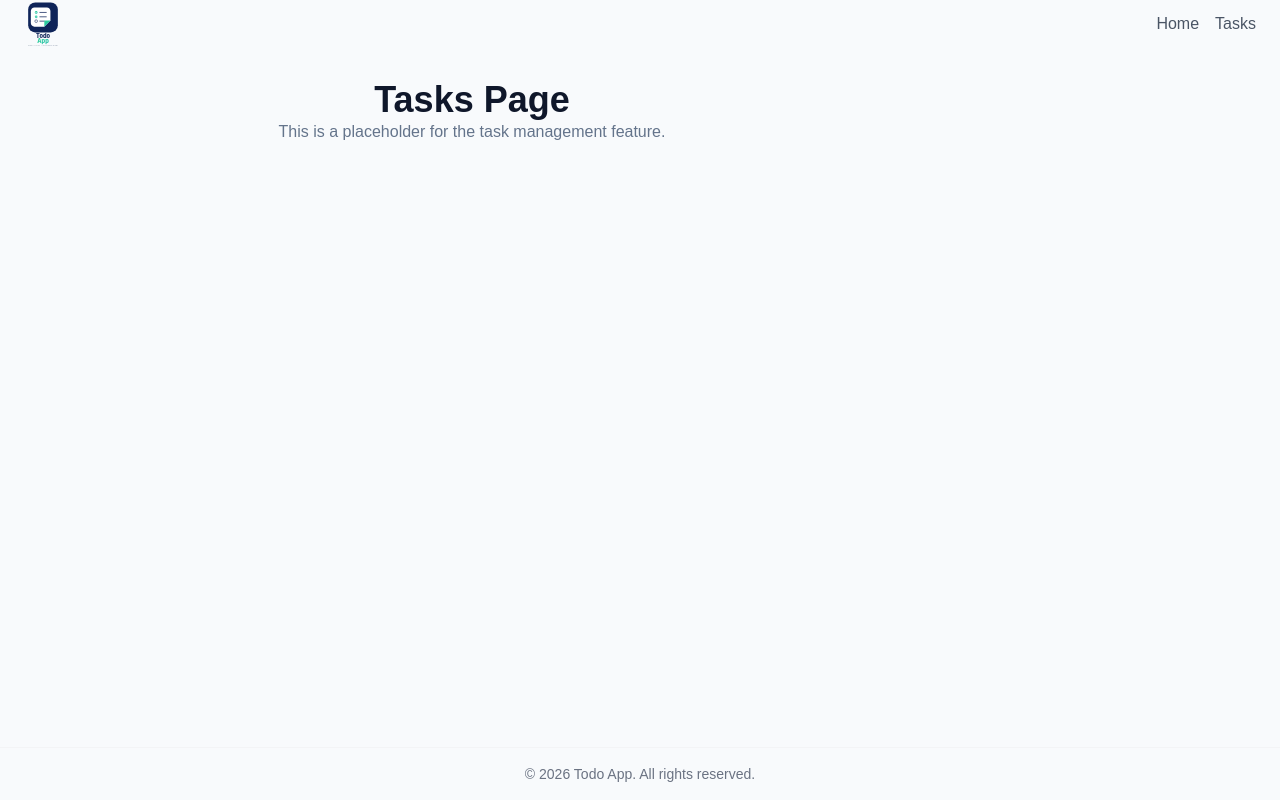
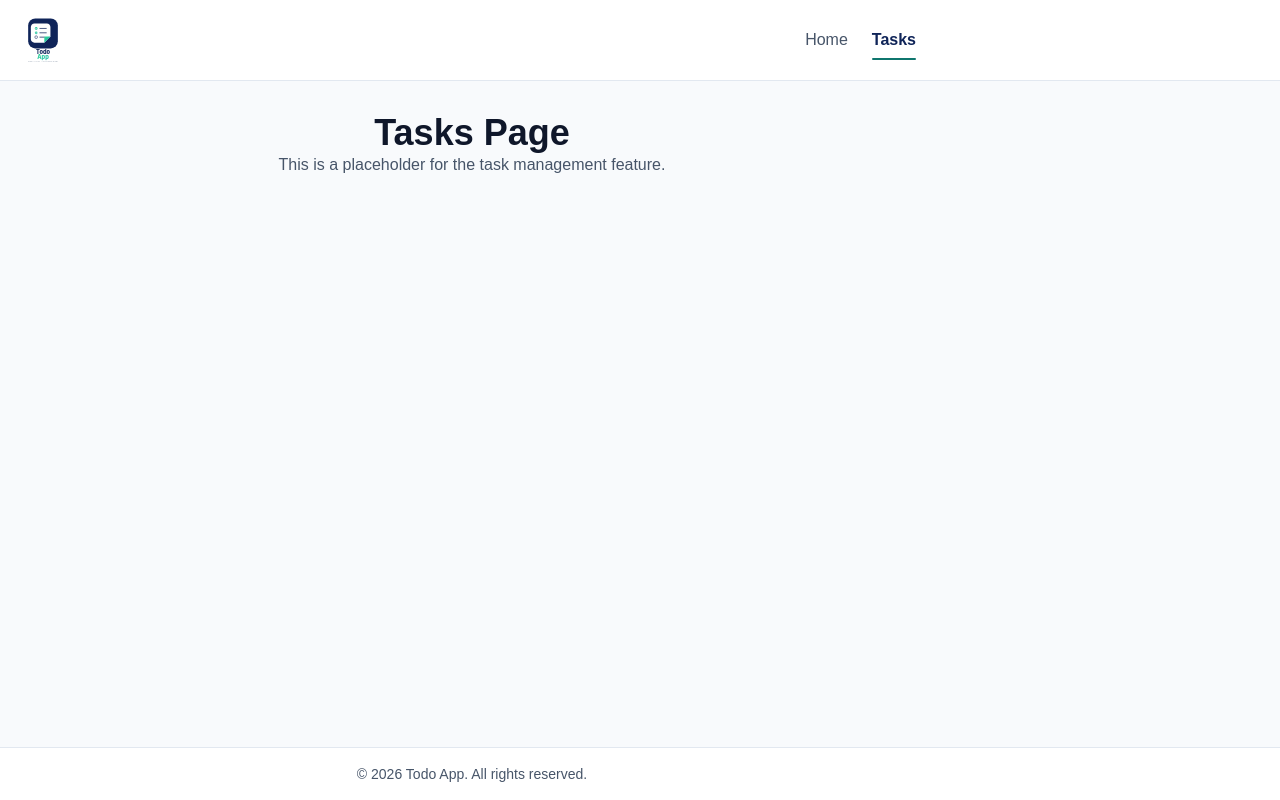
Before and after one commit to Mabel007/todo-application, a React (Vite) app: page /tasks in a window 1280 px wide. Built offline with nearby package versions, Linux system fonts and the light colour scheme; no server answers.

Commit message:
feat(TA-205): reconcile application theme tokens

```diff
--- a/index.html
+++ b/index.html
@@ -11,7 +11,7 @@
 
     <meta name="description" content="Plan. Focus. Get Things Done." />
 
-    <meta name="theme-color" content="#2563EB" />
+    <meta name="theme-color" content="#0F2458" />
 
     <meta property="og:title" content="Todo Application" />
 
--- a/src/components/shared/Footer.tsx
+++ b/src/components/shared/Footer.tsx
@@ -1,7 +1,9 @@
 export default function Footer() {
   return (
-    <footer className="w-full border-t border-gray-100 px-6 py-4 text-sm text-gray-500">
-      <p className="text-center">
+    <footer
+      className={"bg-card border-divider text-muted-foreground w-full border-t px-6 py-4 text-sm"}
+    >
+      <p className={"mx-auto max-w-4xl text-center"}>
         &copy; {new Date().getFullYear()} Todo App. All rights reserved.
       </p>
     </footer>
--- a/src/components/shared/Header.tsx
+++ b/src/components/shared/Header.tsx
@@ -1,23 +1,41 @@
-import { Link } from "react-router";
+import { Link, NavLink } from "react-router";
 
 import { routePaths } from "@/routes/routePaths";
 
 import { AppLogo } from "../layout/AppLogo";
+
+const navigationLinkClassName = ({ isActive }: { isActive: boolean }) =>
+  [
+    "focus-visible:ring-ring focus-visible:ring-offset-ring-offset relative rounded-sm px-1 py-2 font-medium transition-colors focus-visible:ring-2 focus-visible:ring-offset-2 focus-visible:outline-none",
+    isActive
+      ? "text-navigation-active after:bg-navigation-active-indicator font-semibold after:absolute after:inset-x-1 after:bottom-0 after:h-0.5 after:rounded-full"
+      : "text-navigation-foreground hover:text-navigation-hover",
+  ].join(" ");
+
 export default function Header() {
   return (
-    <header className="mt-4 w-full px-6">
-      <div className="flex flex-col items-start gap-4 md:flex-row md:items-center md:justify-between">
-        <Link to={routePaths.home}>
-          <AppLogo className="h-12 w-auto" />
+    <header className={"bg-card border-divider w-full border-b px-6 py-4"}>
+      <div
+        className={
+          "mx-auto flex w-full max-w-4xl flex-col items-start gap-4 md:flex-row md:items-center md:justify-between"
+        }
+      >
+        <Link
+          to={routePaths.home}
+          className={
+            "focus-visible:ring-ring focus-visible:ring-offset-ring-offset rounded-md focus-visible:ring-2 focus-visible:ring-offset-2 focus-visible:outline-none"
+          }
+        >
+          <AppLogo className={"h-12 w-auto"} />
         </Link>
 
-        <nav className="flex gap-4">
-          <Link to={routePaths.home} className="font-medium text-gray-600 hover:text-[#0F2459]">
+        <nav aria-label={"Primary navigation"} className={"flex gap-4"}>
+          <NavLink to={routePaths.home} end className={navigationLinkClassName}>
             Home
-          </Link>
-          <Link to={routePaths.tasks} className="font-medium text-gray-600 hover:text-[#0F2459]">
+          </NavLink>
+          <NavLink to={routePaths.tasks} className={navigationLinkClassName}>
             Tasks
-          </Link>
+          </NavLink>
         </nav>
       </div>
     </header>
--- a/src/index.css
+++ b/src/index.css
@@ -36,6 +36,8 @@
 
   --color-primary: var(--primary);
   --color-primary-foreground: var(--primary-foreground);
+  --color-primary-hover: var(--primary-hover);
+  --color-primary-active: var(--primary-active);
 
   --color-secondary: var(--secondary);
   --color-secondary-foreground: var(--secondary-foreground);
@@ -49,10 +51,33 @@
   --color-muted-foreground: var(--muted-foreground);
 
   --color-border: var(--border);
+  --color-border-strong: var(--border-strong);
+  --color-divider: var(--divider);
   --color-input: var(--input);
   --color-ring: var(--ring);
+  --color-ring-offset: var(--ring-offset);
 
   --color-destructive: var(--destructive);
+  --color-destructive-foreground: var(--destructive-foreground);
+  --color-destructive-surface: var(--destructive-surface);
+  --color-destructive-border: var(--destructive-border);
+
+  --color-link: var(--link);
+  --color-link-hover: var(--link-hover);
+  --color-link-active: var(--link-active);
+
+  --color-navigation-foreground: var(--navigation-foreground);
+  --color-navigation-hover: var(--navigation-hover);
+  --color-navigation-active: var(--navigation-active);
+  --color-navigation-active-indicator: var(--navigation-active-indicator);
+
+  --color-success: var(--success);
+  --color-success-surface: var(--success-surface);
+  --color-success-border: var(--success-border);
+
+  --color-warning: var(--warning);
+  --color-warning-surface: var(--warning-surface);
+  --color-warning-border: var(--warning-border);
 
   /* Charts */
 
--- a/src/styles/tokens.css
+++ b/src/styles/tokens.css
@@ -8,6 +8,16 @@
 
   --radius: 0.75rem;
 
+  /* Immutable brand primitives. Components consume semantic tokens. */
+  --brand-navy-900: #0a193d;
+  --brand-navy-800: #0f2458;
+  --brand-navy-700: #183a78;
+  --brand-teal-800: #115e59;
+  --brand-teal-700: #0f766e;
+  --brand-teal-400: #38d6b2;
+  --brand-teal-100: #ccfbf1;
+  --brand-teal-50: #f0fdfa;
+
   /* Base */
 
   --background: #f8fafc;
@@ -15,13 +25,14 @@
 
   /* Brand */
 
-  --primary: #0d235e;
-  --primary-hover: #16357f;
+  --primary: var(--brand-navy-800);
+  --primary-hover: var(--brand-navy-700);
+  --primary-active: var(--brand-navy-900);
   --primary-foreground: #ffffff;
 
-  --secondary: #38d6b2;
-  --secondary-hover: #25c79f;
-  --secondary-foreground: #ffffff;
+  --secondary: #f1f5f9;
+  --secondary-hover: #e2e8f0;
+  --secondary-foreground: #0f2458;
 
   /* UI */
 
@@ -32,28 +43,47 @@
   --popover-foreground: #0f172a;
 
   --muted: #f1f5f9;
-  --muted-foreground: #64748b;
+  --muted-foreground: #475569;
 
-  --accent: #38d6b2;
-  --accent-foreground: #ffffff;
+  --accent: #ccfbf1;
+  --accent-foreground: #115e59;
 
   --border: #e2e8f0;
-  --input: #e2e8f0;
+  --border-strong: #64748b;
+  --divider: #e2e8f0;
+  --input: #ffffff;
 
-  --ring: #38d6b2;
+  --ring: #0f766e;
+  --ring-offset: #ffffff;
 
   /* Status */
 
-  --success: #22c55e;
-  --warning: #f59e0b;
-  --destructive: #ef4444;
+  --success: #166534;
+  --success-surface: #f0fdf4;
+  --success-border: #15803d;
+  --warning: #854d0e;
+  --warning-surface: #fffbeb;
+  --warning-border: #b45309;
+  --destructive: #b91c1c;
+  --destructive-foreground: #ffffff;
+  --destructive-surface: #fef2f2;
+  --destructive-border: #b91c1c;
+
+  /* Links and current application navigation */
+  --link: #0f2458;
+  --link-hover: #183a78;
+  --link-active: #0a193d;
+  --navigation-foreground: #475569;
+  --navigation-hover: #0f2458;
+  --navigation-active: #0f2458;
+  --navigation-active-indicator: #0f766e;
 
   /* Charts */
 
-  --chart-1: #0d235e;
-  --chart-2: #38d6b2;
-  --chart-3: #16357f;
-  --chart-4: #25c79f;
+  --chart-1: #0f2458;
+  --chart-2: #0f766e;
+  --chart-3: #183a78;
+  --chart-4: #38d6b2;
   --chart-5: #94a3b8;
 
   /* Sidebar */
@@ -61,14 +91,14 @@
   --sidebar: #ffffff;
   --sidebar-foreground: #0f172a;
 
-  --sidebar-primary: #0d235e;
+  --sidebar-primary: #0f2458;
   --sidebar-primary-foreground: #ffffff;
 
-  --sidebar-accent: #38d6b2;
-  --sidebar-accent-foreground: #ffffff;
+  --sidebar-accent: #ccfbf1;
+  --sidebar-accent-foreground: #115e59;
 
   --sidebar-border: #e2e8f0;
-  --sidebar-ring: #38d6b2;
+  --sidebar-ring: #0f766e;
 }
 
 .dark {
```
Also changed, not shown: 3 other files (tests, documents, lock files or other folders).
